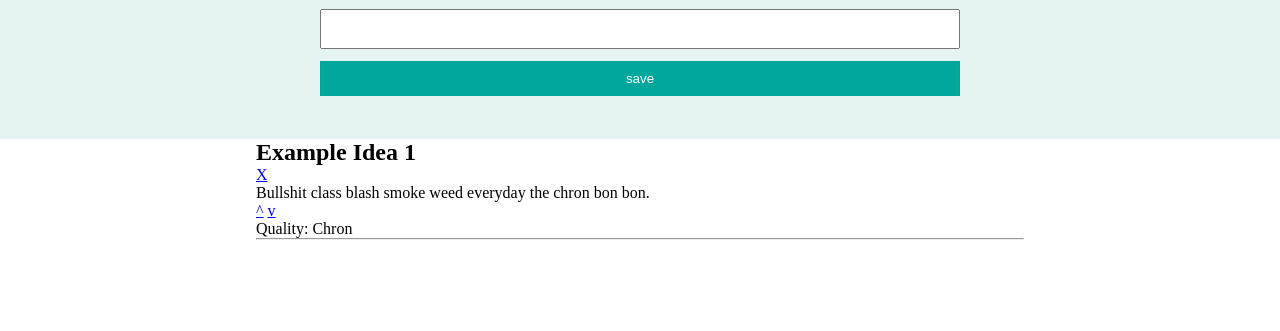
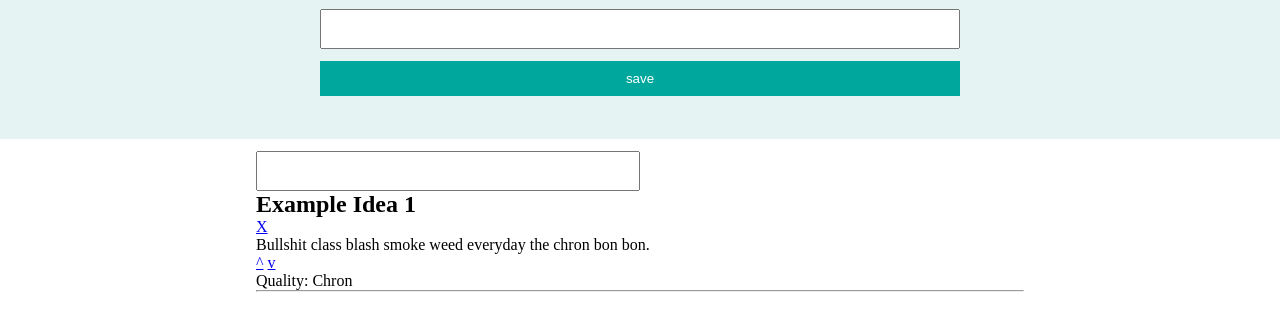
Before and after one commit to Vision-X/idea-box, a plain HTML site: page index.html in a window 1280 px wide. Shown: the part 181-512 px from the top of the page. Drawn offline with Linux system fonts and the light colour scheme.

Commit message:
add search input in html

```diff
--- a/index.html
+++ b/index.html
@@ -22,6 +22,9 @@
 
   <section class="idea-stage">
     <article class="card">
+      <form>
+        <input class="search" type="text" name="search" >
+      </form>
       <h2 id="idea-title">Example Idea 1</h2>
       <a href="#" id="delete-btn">X</a>
       <p id="idea-content">Bullshit class blash smoke weed everyday the chron bon bon.</p>
```
